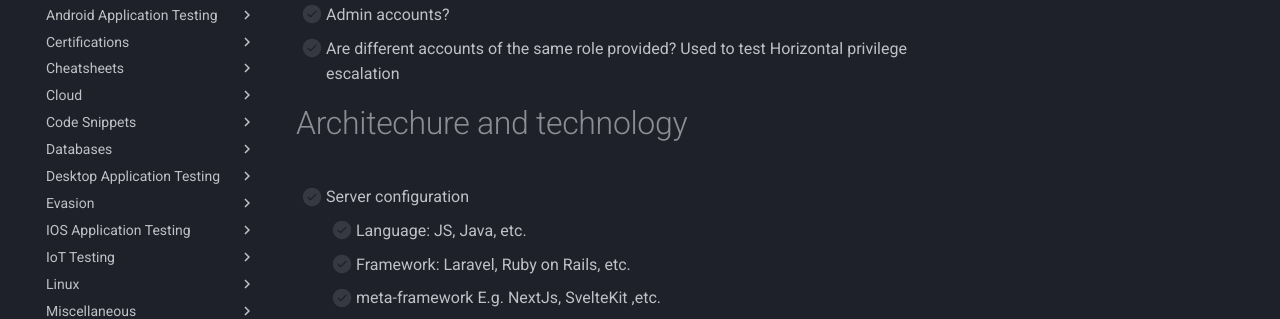
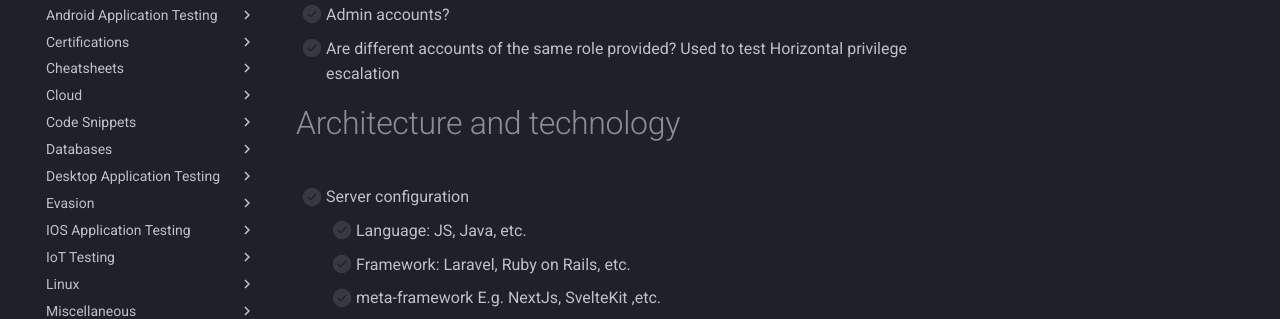
Before and after one commit to akenofu/HackAllTheThings, an MkDocs documentation site: the page built from docs/Security Consultancy/Pentest Prerequisites checklist/Web Application and API.md, in a window 1280 px wide and 900 px high, scrolled down 719 px. Shown: the part 156-475 px from the top of the window. Built offline with MkDocs 1.6.1 and Material for MkDocs 9.7.7, drawn with Linux system fonts in a browser that asks for light colours; comment, search, counter and statistics services are not loaded.

Commit message:
Metadata updates

```diff
--- a/docs/Security Consultancy/Pentest Prerequisites checklist/Web Application and API.md
+++ b/docs/Security Consultancy/Pentest Prerequisites checklist/Web Application and API.md
@@ -22,7 +22,7 @@
 - [ ] Are different accounts of the same role provided? Used to test Horizontal privilege escalation
 
 
-# Architechure and technology
+# Architecture and technology
 - [ ] Server configuration
 	- [ ] Language: JS, Java, etc.
 	- [ ] Framework: Laravel, Ruby on Rails, etc.
```
Also changed, not shown: docs/.obsidian/workspace.json.
